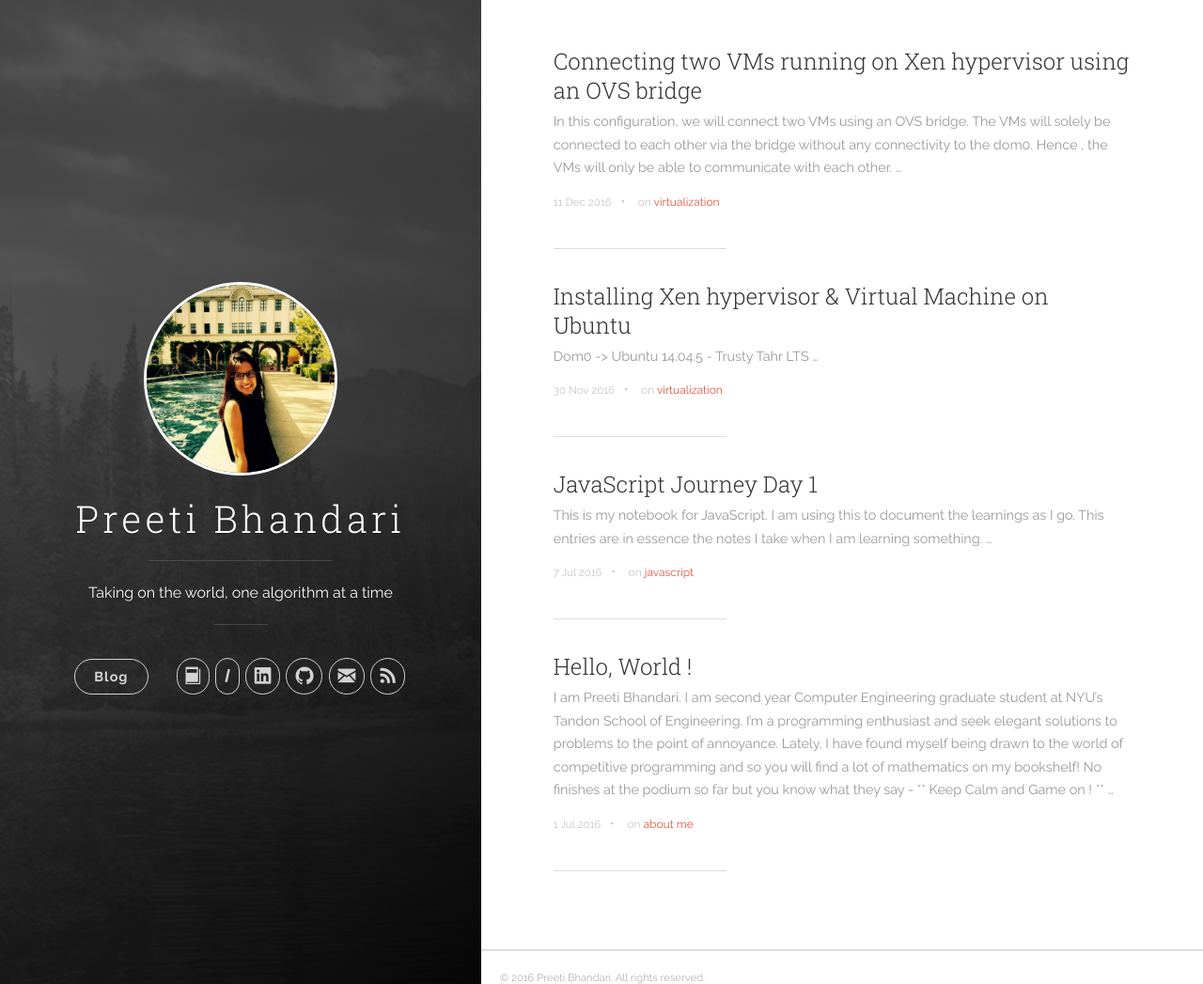
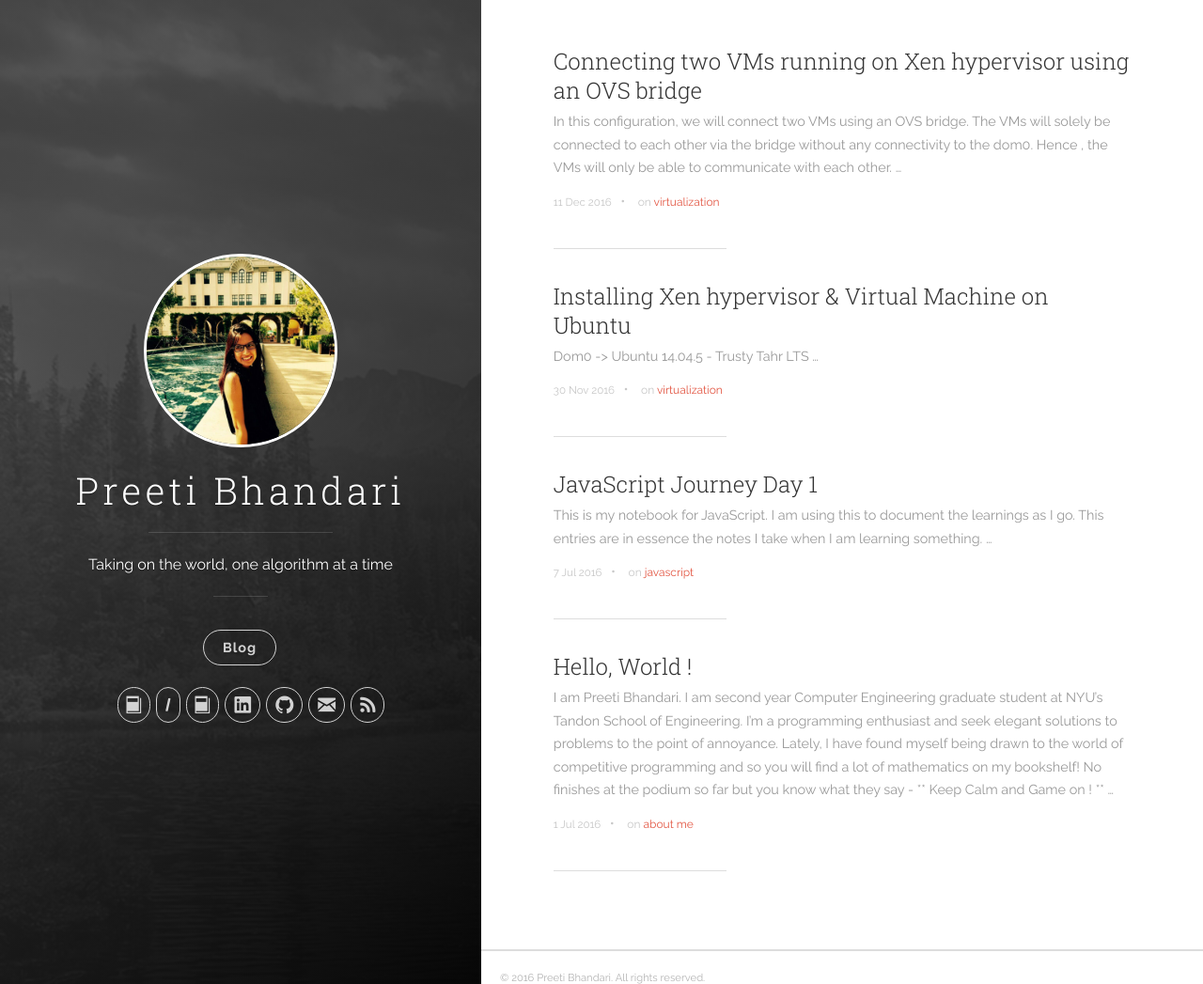
Before and after one commit to preeti1205/preeti1205.github.io, a Jekyll site: the page built from index.html, in a window 1280 px wide and 1047 px high. Shown: the whole window at 94% size. Built offline with Jekyll 4.4.1, drawn with Linux system fonts in a browser that asks for light colours; nearby versions of some CDN libraries; the list of posts is cut into pages by our own code.

Commit message:
new blog

```diff
--- a/_config.yml
+++ b/_config.yml
@@ -14,6 +14,7 @@ author:
   #about_username:  HaydonLisa
   goodreads_username: preeti1205
   leetcode_username: pb1771
+  hackerrank_username: preeti_bhandari
   github_username:  preeti1205
   linkedin_username:  preeti-bhandari-036470104
 
--- a/_includes/header.html
+++ b/_includes/header.html
@@ -52,7 +52,17 @@
                 <li class="navigation__item">
                   <a href="http://leetcode.com/{{ site.author.leetcode_username }}" title="@{{ site.author.leetcode_username }} on LeetCode" target="_blank">
                     <i class="icon icon-italic"></i>
-                    <span class="label">Goodreads</span>
+                    <span class="label">LeetCode</span>
+                  </a>
+                </li>
+              {% endif %}
+
+              {% if site.author.hackerrank_username %}
+                <!-- HackerRank -->
+                <li class="navigation__item">
+                  <a href="http://hackerrank.com/{{ site.author.hackerrank_username }}" title="@{{ site.author.hackerrank_username }} on Goodreads" target="_blank">
+                    <i class="icon icon-book"></i>
+                    <span class="label">Hackerrank</span>
                   </a>
                 </li>
               {% endif %}
```
Also changed, not shown: 3 other files.
